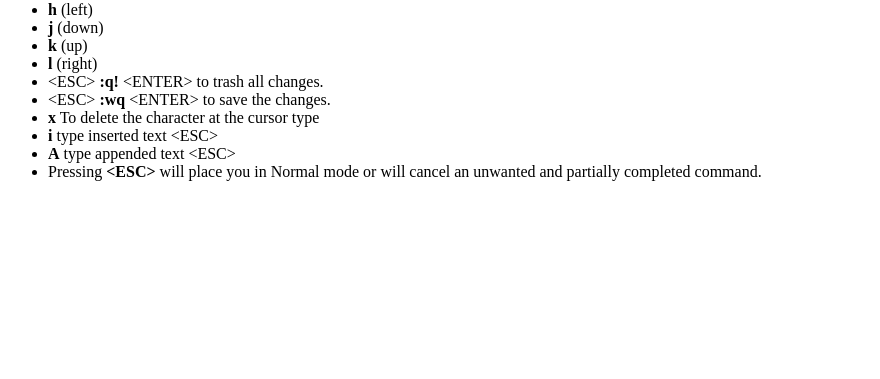
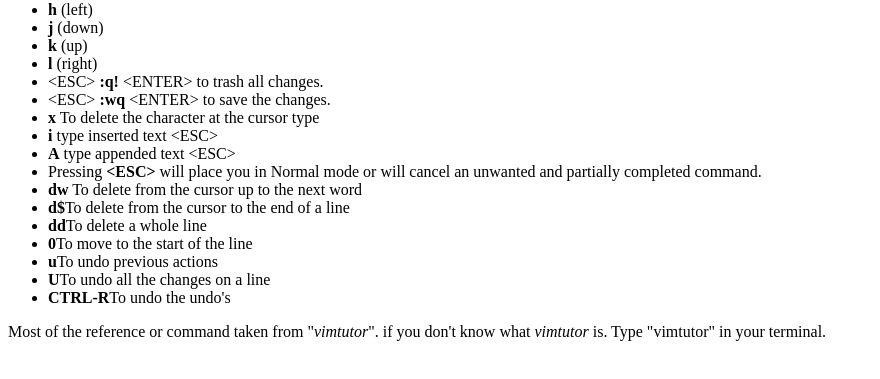
Before and after one commit to vaibhavmule/cheatsheet, a plain HTML site: page vim.html in a window 1280 px wide. Shown: the part 79-458 px from the top of the page, without its empty margins (0-880 px from the left). Drawn offline with Linux system fonts and the light colour scheme.

Commit message:
added command from 2nd chapter of vimtutor

```diff
--- a/vim.html
+++ b/vim.html
@@ -23,7 +23,16 @@
     <li><strong>A</strong> type appended text &lt;ESC&gt;
     </li>
     <li>Pressing <strong>&lt;ESC&gt;</strong> will place you in Normal mode or will cancel an unwanted and partially completed command.</li>
+    <li><strong>dw</strong> To delete from the cursor up to the next word</li>
+    <li><strong>d$</strong>To delete from the cursor to the end of a line</li>
+    <li><strong>dd</strong>To delete a whole line</li>
+    <li><strong>0</strong>To move to the start of the line</li>
+    <li><strong>u</strong>To undo previous actions</li>
+    <li><strong>U</strong>To undo all the changes on a line</li>
+    <li><strong>CTRL-R</strong>To undo the undo's</li>
   </ul>
+  <p>Most of the reference  or command taken from "<i>vimtutor</i>".
+  if you don't know what <i>vimtutor</i> is. Type "vimtutor" in your terminal. </p>
 </body>
 
 </html>
```
